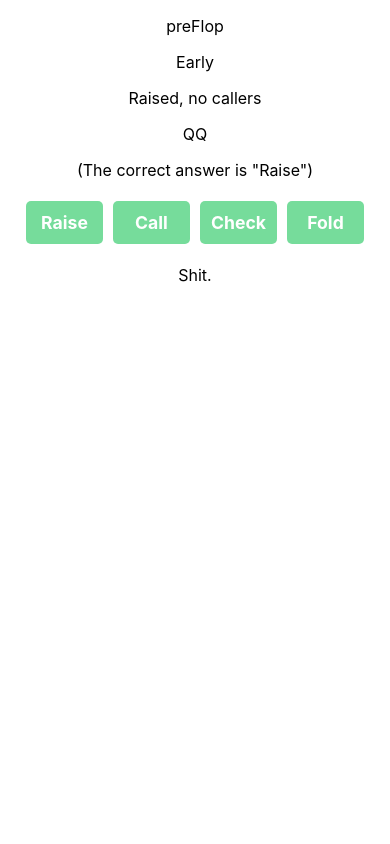
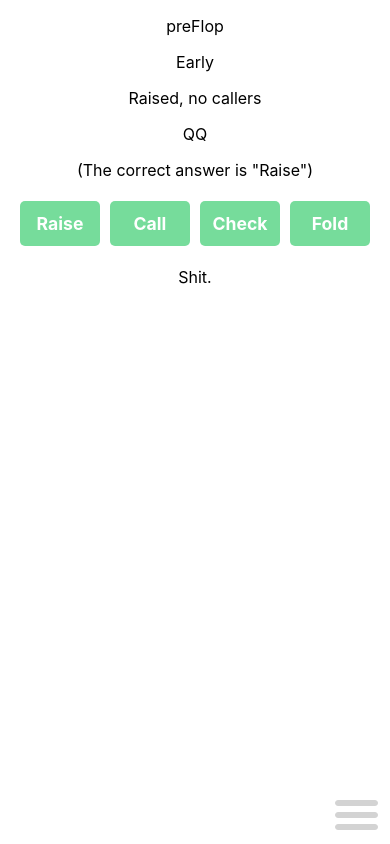
Before and after one commit to slslsls/jumpingjacks, a React (Create React App) app: page /holdem in a window 390 px wide. Built offline with nearby package versions, Linux system fonts and the light colour scheme.

Commit message:
add hamburger lines

```diff
--- /dev/null
+++ b/src/components/App.css
@@ -0,0 +1,16 @@
+.hamburger {
+  position: fixed;
+  right: 0;
+  bottom: 0;
+  height: 50px;
+  width: 55px;
+}
+
+.hamburger-line {
+  height: 4px;
+  width: 75%;
+  border: 1px solid lightgray;
+  background-color: lightgray;
+  border-radius: 20px;
+  margin-top: 6px;
+}
--- a/src/components/App.js
+++ b/src/components/App.js
@@ -8,6 +8,7 @@ import {
   Link,
   Redirect
 } from "react-router-dom";
+import './App.css';
 
 function App() {
   return (
@@ -25,6 +26,11 @@ function App() {
           </Route>
         </Switch>
       </Router>
+      <div className="hamburger">
+        <div className="hamburger-line"></div>
+        <div className="hamburger-line"></div>
+        <div className="hamburger-line"></div>
+      </div>
     </div>
   );
 }
--- a/src/components/BlackjackContainer.css
+++ b/src/components/BlackjackContainer.css
@@ -9,14 +9,13 @@ html, body {
 }
 
 .action-button {
-  width: 77px;
-  padding-top: 11px;
-  padding-bottom: 11px;
+  width: 80px;
+  padding-top: 12px;
+  padding-bottom: 12px;
   margin: 5px;
   display: inline-block;
   border-radius: 5px;
   background-color: #76DC9B;
-  /* background-color: #70B7E8; */
   color: white;
   font-weight: bold;
   font-size: 1.1em;
@@ -136,7 +135,7 @@ html, body {
 
 .user-cards-container {
   width: 100%;
-  height: 270px;
+  height: 268px;
 }
 
 .actions-container {
```
